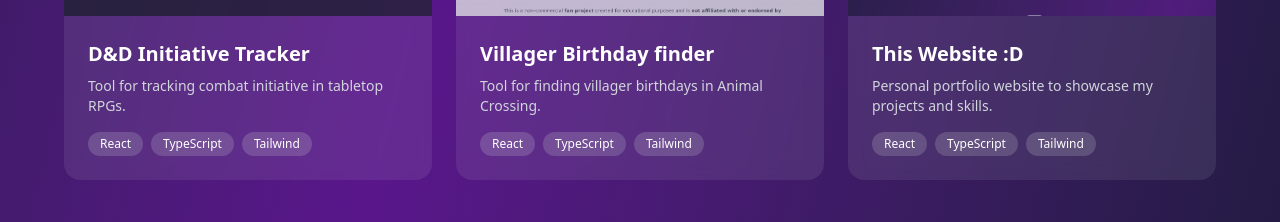
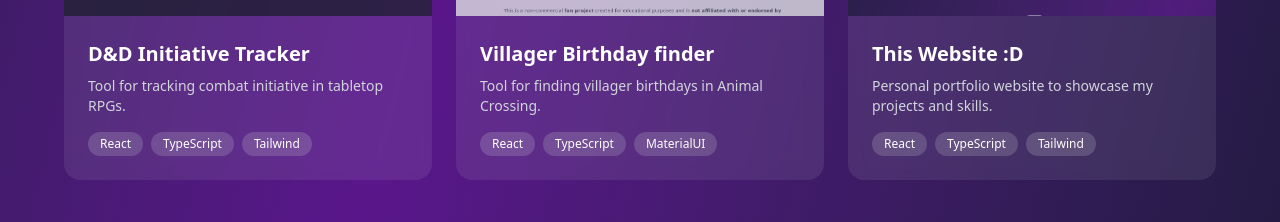
Before and after one commit to felipe-rf/portfolio, a React (Vite) app: page / in a window 1280 px wide. Shown: the part 3400-3622 px from the top of the page. Built offline with nearby package versions, Linux system fonts and the light colour scheme.

Commit message:
updated projects

```diff
--- a/src/pages/Porfolio.tsx
+++ b/src/pages/Porfolio.tsx
@@ -32,7 +32,7 @@ export default function Portfolio() {
       {
         title: "Villager Birthday finder",
         description: "Tool for finding villager birthdays in Animal Crossing.",
-        tags: ["React", "TypeScript", "Tailwind"],
+        tags: ["React", "TypeScript", "MaterialUI"],
         image: "/villager.png",
         url: "https://felipe-rf.github.io/villager-birthday-finder/",
       },
```
